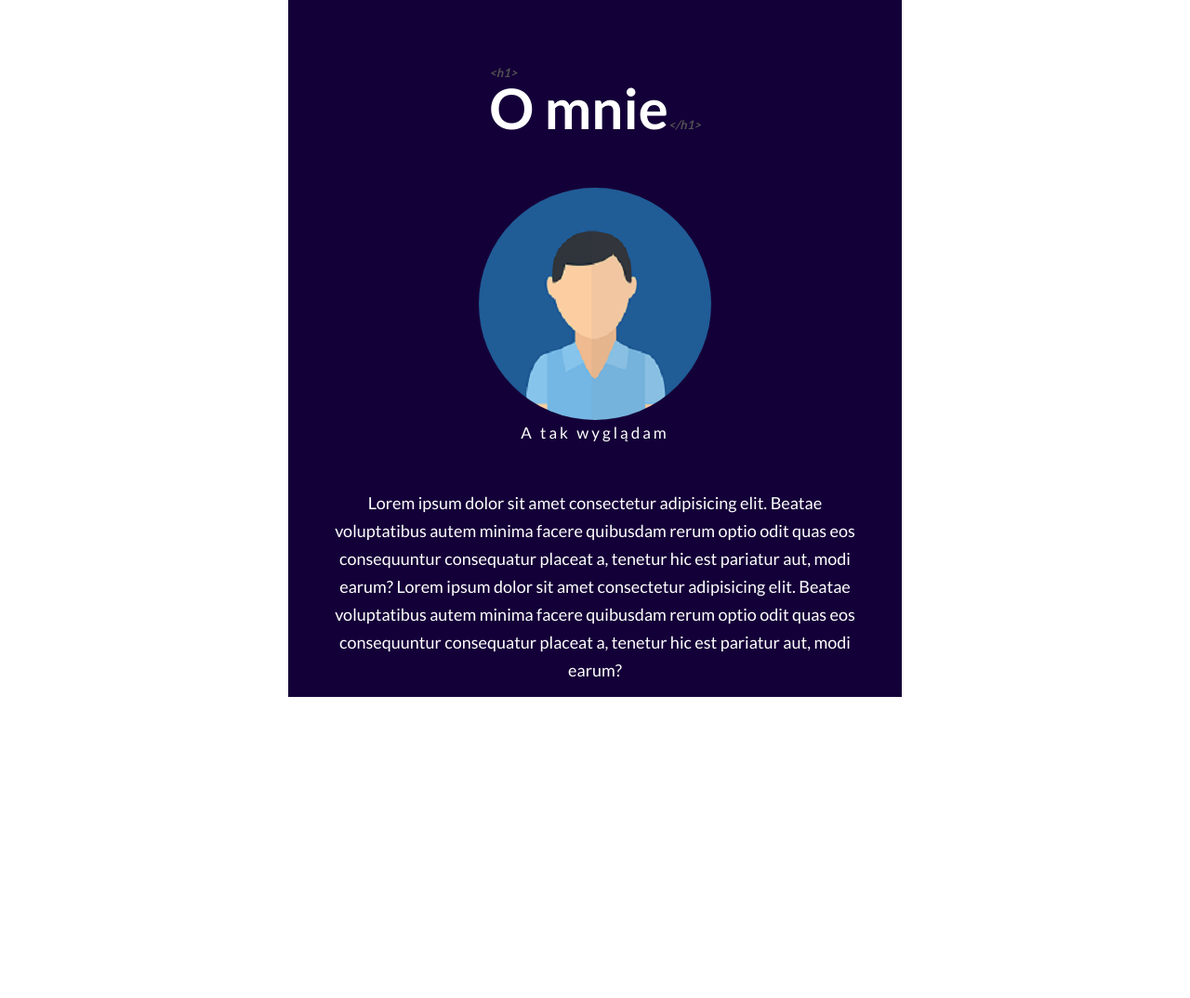
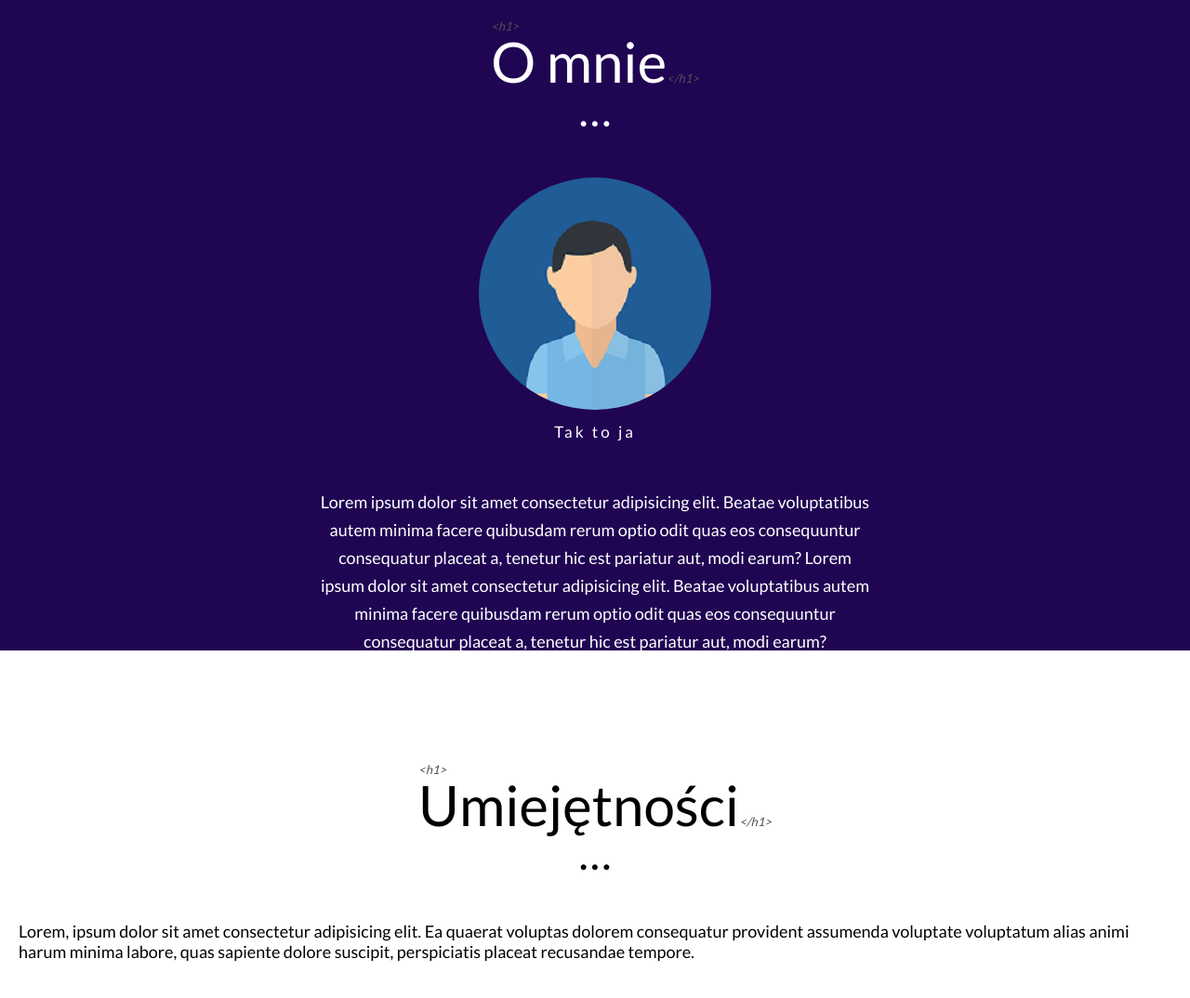
Before and after one commit to piotr10111/portfolio, a website built with webpack: page index.html in a window 1280 px wide. Shown: the part 840-1914 px from the top of the page at 93% size. Before the commit the page ends 1590 px from the top, so only its background shows below. Built offline with Linux system fonts and the light colour scheme.

Commit message:
created about section

```diff
--- a/index.html
+++ b/index.html
@@ -28,7 +28,7 @@
             <nav class="header__nav">
                     <ul class="nav__list">
                         <li class="nav__list--item"><a href="#" class="nav--link">O mnie</a></li>
-                        <li class="nav__list--item"><a href="#" class="nav--link">Oferta</a></li>
+                        <li class="nav__list--item"><a href="#" class="nav--link">Umiejętności</a></li>
                         <li class="nav__list--item"><a href="#" class="nav--link">Portfolio</a></li>
                         <li class="nav__list--item"><a href="#" class="nav--link--static ">Kontakt</a></li>
                     </ul>
@@ -38,7 +38,7 @@
 
     <main>
 
-        <section class="section section__about">
+        <section class="section section__intro">
 
             <div class="section__container">
                 <h2 class="section__title">
@@ -53,13 +53,14 @@
 
         </section>
 
-         <section class="section section__offer">
+         <section class="section section__about">
 
-                <div class="section__container offer">
+                <div class="section__container">
                     <h2 class="section__title--normal">O mnie</h2>
+                    <span class="section__dots--white"></span>
                     <figure class="section__image">
                         <img src="src/images/awatar.png" alt="Zdjęcie profilowe" class="section__image--avatar">
-                        <figcaption class="section__image--caption">A tak wyglądam</figcaption>
+                        <figcaption class="section__image--caption">Tak to ja</figcaption>
                     </figure>
                     <p class="section--text">
                             Lorem ipsum dolor sit amet consectetur adipisicing elit. Beatae voluptatibus autem minima facere quibusdam rerum optio odit quas eos consequuntur consequatur placeat a, tenetur hic est pariatur aut, modi earum?
@@ -68,6 +69,19 @@
                 </div>
 
         </section>
+
+        <section class="section section__skills">
+
+            <div class="section__container">
+                <h2 class="section__title--normal black">Umiejętności</h2>
+                <span class="section__dots--black"></span>
+                <p>Lorem, ipsum dolor sit amet consectetur adipisicing elit. Ea quaerat voluptas dolorem consequatur provident assumenda voluptate voluptatum alias animi harum minima labore, quas sapiente dolore suscipit, perspiciatis placeat recusandae tempore.</p>
+                <div class="container--skills">
+
+                </div>
+            </div>
+
+    </section>
 
     </main>
 
--- a/scss/_style.scss
+++ b/scss/_style.scss
@@ -30,7 +30,7 @@ body {
 }
 
 .opacity {
-    background-color: rgba(0, 0, 0, .8);
+    background-color: rgba(0, 0, 0, .9);
     transition: .2 ease-in;
 }
 .header__container, .section__container, .footer__container {
@@ -119,9 +119,9 @@ body {
     border-radius: 2px;
 
 }
-// Section About
+// Section Introduction
 
-.section__about {
+.section__intro {
     background-image: url('../src/images/bck.jpg');
     background-size: cover;
     height: 80vh;
@@ -168,15 +168,28 @@ body {
 }
 
 
-// Section Offer
-.section__offer {
-    background-color: #140038;
+// Section About
+.section__about {
+    //background-color: #140038;
+    background-color: #200553;
     height: 100vh;
-    margin-top: 150px;
+    margin-top: 100px;
     padding: 0 20px 0 20px;
-    width: 500px;
+    //width: 500px;
+    max-width: 1250px;
     margin-left: auto;
     margin-right: auto;
+}
+
+.section__dots--white {
+    width: 100%;
+    display: flex;
+    justify-content: center;
+    margin-top: -30px;
+    &::after {
+        content: '• • •';
+
+    }
 }
 
 .section__title--normal {
@@ -184,7 +197,7 @@ body {
     text-align: center;
     margin-top: -100px;
     position: relative;
-
+    font-weight: 400;
     &::before
     {
         content: '<h1>';
@@ -201,12 +214,12 @@ body {
         color: $extra-info-color;
         font-size: 13px;
         font-style: italic;
-    }
+        }
 }
 
 .section__image {
     text-align: center;
-
+    margin-top: 50px;
     .section__image--avatar {
         border-radius: 50%;
     }
@@ -217,6 +230,10 @@ body {
     }
 }
 
+.section__image--caption {
+    margin-top: 10px;
+}
+
 .section--text {
     font-size: 18px;
     font-weight: 400;
@@ -224,6 +241,36 @@ body {
     margin: 50px auto 0 auto;
     max-width: 600px;
     line-height: 30px;
+}
+
+// Section Skills
+.section__skills {
+    height: 100vh;
+    //background: #200553;  /* fallback for old browsers */
+//background: -webkit-linear-gradient(to right, #200553, #6a3093);  /* Chrome 10-25, Safari 5.1-6 */
+//background: linear-gradient(to right, #200553, #6a3093); /* W3C, IE 10+/ Edge, Firefox 16+, Chrome 26+, Opera 12+, Safari 7+ */
+     p {
+        color: #000;
+        font-size: 18px;
+        margin-top: 50px;
+     }
+}
+
+.section__dots--black {
+    width: 100%;
+    display: flex;
+    justify-content: center;
+    margin-top: -30px;
+    color: black;
+    &::after {
+        content: '• • •';
+
+    }
+}
+
+.black {
+    color: #000;
+    font-weight: 400;
 }
 // Footer
 .footer {
--- a/src/scripts.js
+++ b/src/scripts.js
@@ -6,19 +6,16 @@
         const header = document.querySelector( '.header' ),
               positionY = window.pageYOffset || document.documentElement.scrollTop;
 
-        if( window.innerWidth > 1023 ) {
-
-            if( positionY > 250 ) {
-                header.classList.add( 'opacity' );
-            } else {
-                header.classList.remove( 'opacity' );
-            }
+        if( positionY > 250 ) {
+            header.classList.add( 'opacity' );
+        } else {
+            header.classList.remove( 'opacity' );
         }
 
     } );
 
     // Second section container -> width++
-    window.addEventListener( 'scroll', () => {
+    /*window.addEventListener( 'scroll', () => {
 
         const section = document.querySelector( '.section__offer' );
         const offset = window.pageYOffset;
@@ -27,7 +24,7 @@
 
         if( offset > 100 ) {
             section.style.width = x + 'px';
-            x = x + 1;
+            x = x + 100;
         } else {return}
 
         if ( x >= 1250 ) {
@@ -35,7 +32,7 @@
         }
         console.log(x);
 
-    } );
+    } );*/
 
 
 }())
```
Also changed, not shown: dist/bundle.js.
